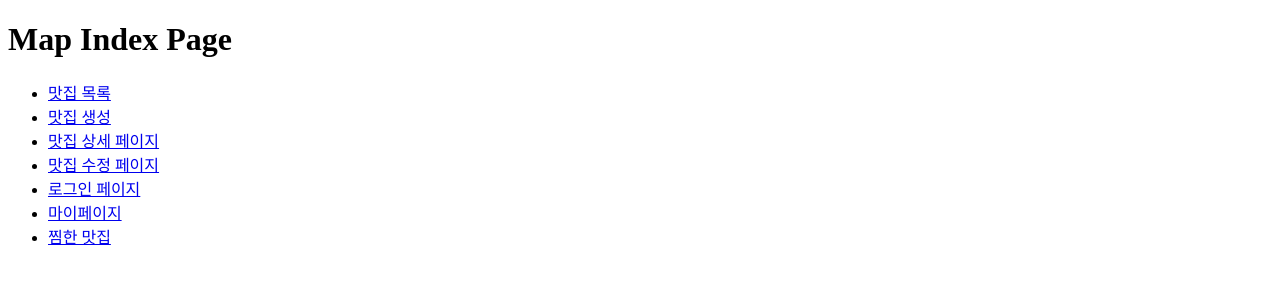
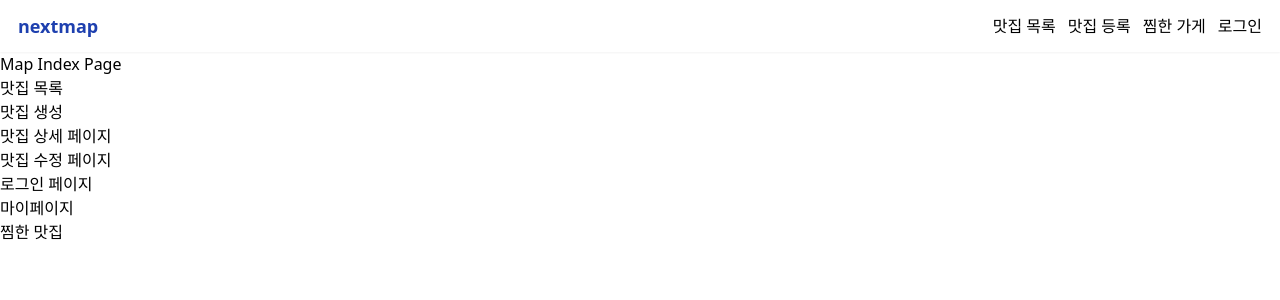
Before and after one commit to nohj0518/my-map, a Next.js app: page / in a window 1280 px wide. Shown: the top 300 px of the page. Built offline with nearby package versions, Linux system fonts and the light colour scheme.

Commit message:
create component

```diff
--- /dev/null
+++ b/src/component/Layout.tsx
@@ -0,0 +1,15 @@
+import { ReactNode } from "react";
+import NavBar from "./Navbar";
+
+interface LayoutProps {
+  children: ReactNode;
+}
+
+export default function Layout({ children }: LayoutProps) {
+  return (
+    <div className="layout">
+      <NavBar />
+      {children}
+    </div>
+  );
+}
--- /dev/null
+++ b/src/component/Navbar.tsx
@@ -0,0 +1,58 @@
+import { useState } from "react";
+import Link from "next/link";
+
+import { BiMenu } from "react-icons/bi";
+import { AiOutlineClose } from "react-icons/ai";
+
+export default function NavBar() {
+  const [isOpen, setIsOpen] = useState(false);
+  return (
+    <>
+      <div className="navbar">
+        <div className="navbar__logo">nextmap</div>
+        <div className="navbar__list">
+          <Link href="/stores" className="navbar__list--item">
+            맛집 목록
+          </Link>
+          <Link href="/stores/new" className="navbar__list--item">
+            맛집 등록
+          </Link>
+          <Link href="/users/likes" className="navbar__list--item">
+            찜한 가게
+          </Link>
+          <Link href="/users/login" className="navbar__list--item">
+            로그인
+          </Link>
+        </div>
+        {/* mobile button */}
+        <div
+          role="presentation"
+          className="navbar__button"
+          onClick={() => setIsOpen((val) => !val)}
+        >
+          {isOpen ? <AiOutlineClose /> : <BiMenu />}
+        </div>
+      </div>
+
+      {/** mobile navbar */}
+      {isOpen && (
+        <div className="navbar--mobile">
+          <div className="navbar__list--mobile">
+            <Link href="/stores" className="navbar__list--item">
+              맛집 목록
+            </Link>
+            <Link href="/stores/new" className="navbar__list--item">
+              맛집 등록
+            </Link>
+            <Link href="/users/likes" className="navbar__list--item">
+              찜한 가게
+            </Link>
+            <Link href="/users/login" className="navbar__list--item">
+              로그인
+            </Link>
+          </div>
+        </div>
+      )}
+    </>
+  );
+}
--- a/src/pages/_app.tsx
+++ b/src/pages/_app.tsx
@@ -1,4 +1,5 @@
 import type { AppProps } from "next/app";
+import "@/styles/globals.css";
 
 export default function App({ Component, pageProps }: AppProps) {
   return <Component {...pageProps} />;
--- a/src/pages/index.tsx
+++ b/src/pages/index.tsx
@@ -1,9 +1,12 @@
+import Layout from "@/component/Layout";
 import Link from "next/link";
 
 export default function Home() {
   return (
     <>
+      <Layout>
         <h1>Map Index Page</h1>
+
         <ul>
           <li>
             <Link href="/stores">맛집 목록</Link>
@@ -27,6 +30,7 @@
             <Link href="/users/likes">찜한 맛집</Link>
           </li>
         </ul>
+      </Layout>
     </>
   );
 }
```
Lines whose indentation alone changed are shown as unchanged.
